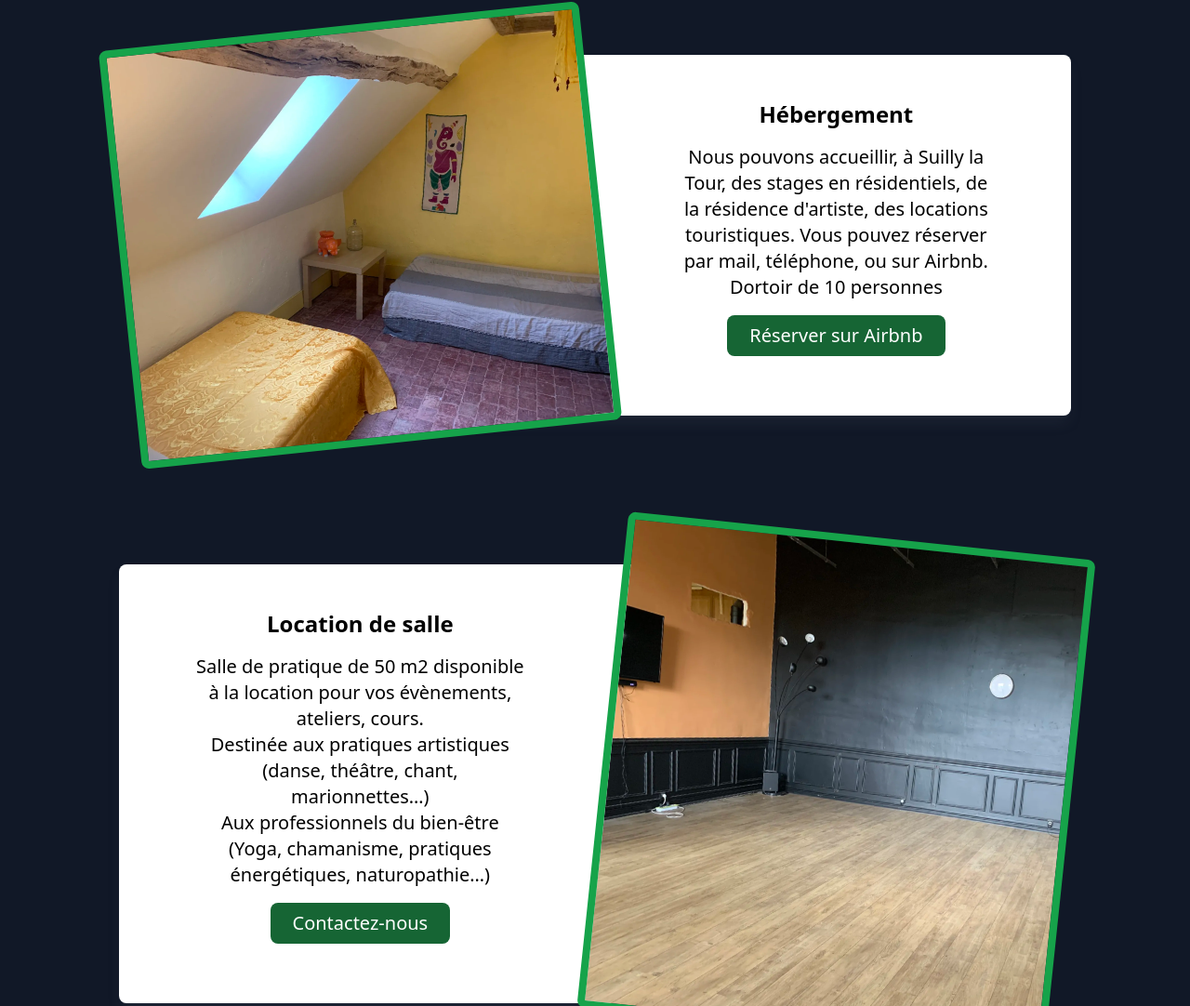
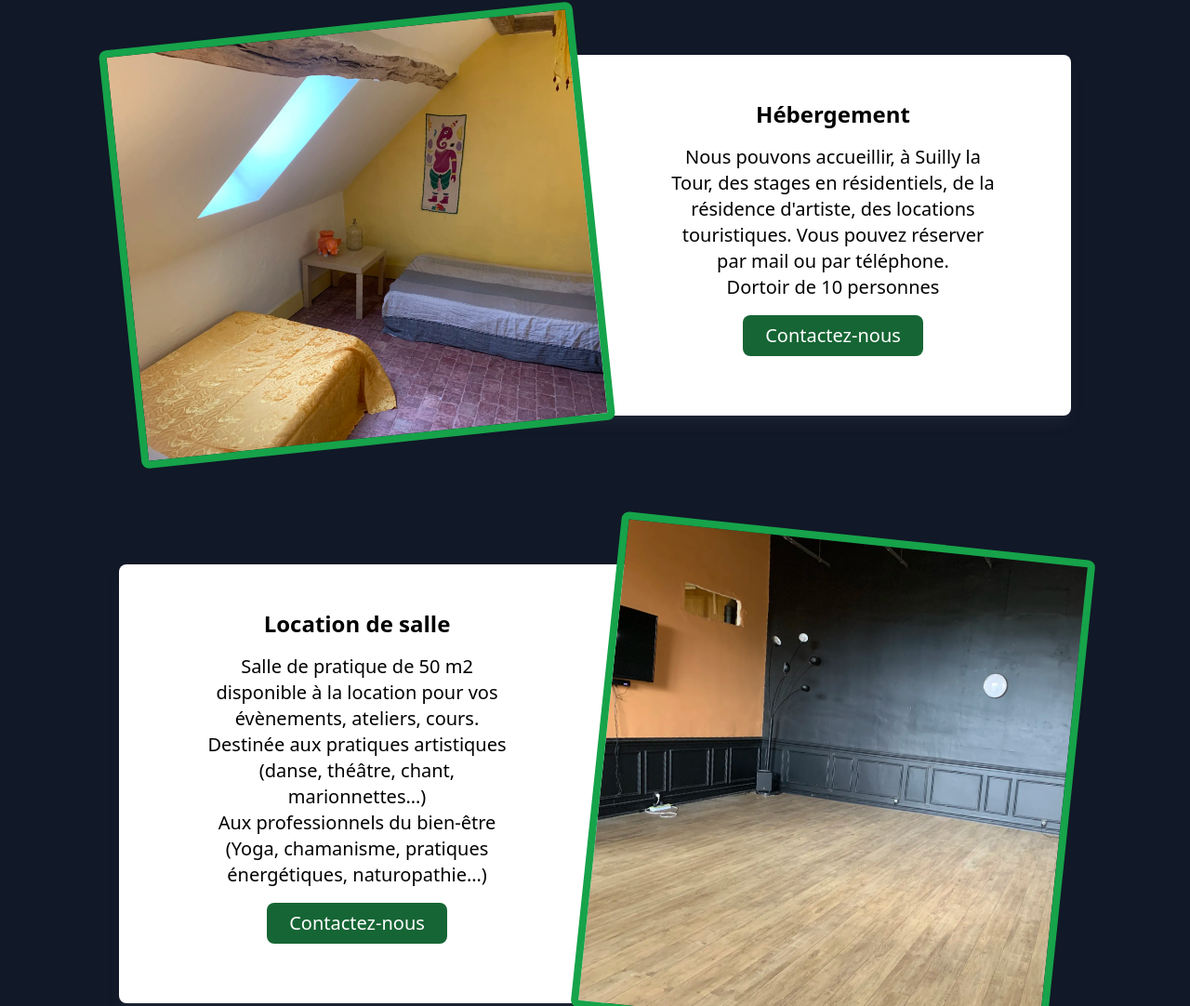
Before and after one commit to lecouvent/lecouvent.github.io, a website: page index.html in a window 1280 px wide. Shown: the part 837-1919 px from the top of the page at 93% size. Drawn offline with Linux system fonts and the light colour scheme.

Commit message:
Removed Airbnb button

```diff
--- a/index.html
+++ b/index.html
@@ -84,14 +84,14 @@
           <p>
             Nous pouvons accueillir, à Suilly la Tour, des stages en
             résidentiels, de la résidence d'artiste, des locations touristiques.
-            Vous pouvez réserver par mail, téléphone, ou sur Airbnb.
+            Vous pouvez réserver par mail ou par téléphone.
           </p>
           <p>Dortoir de 10 personnes</p>
           <a
-            href="https://www.airbnb.fr/rooms/1106579926839620686"
+            href="#contacts"
             class="rounded-lg bg-green-800 text-white px-6 py-2 m-4 hover:bg-green-600 transition-colors"
           >
-            Réserver sur Airbnb
+            Contactez-nous
           </a>
         </div>
 
```
